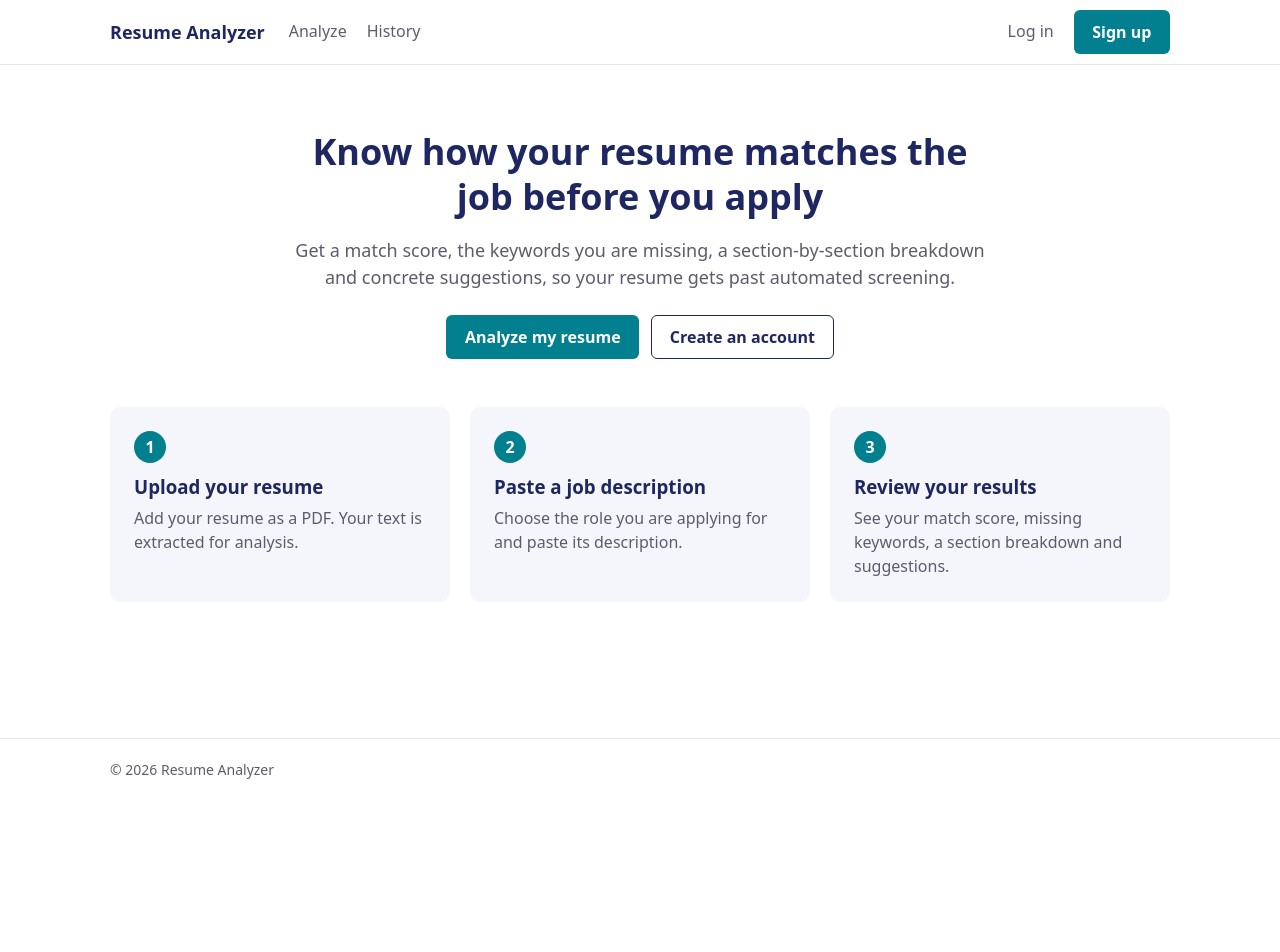
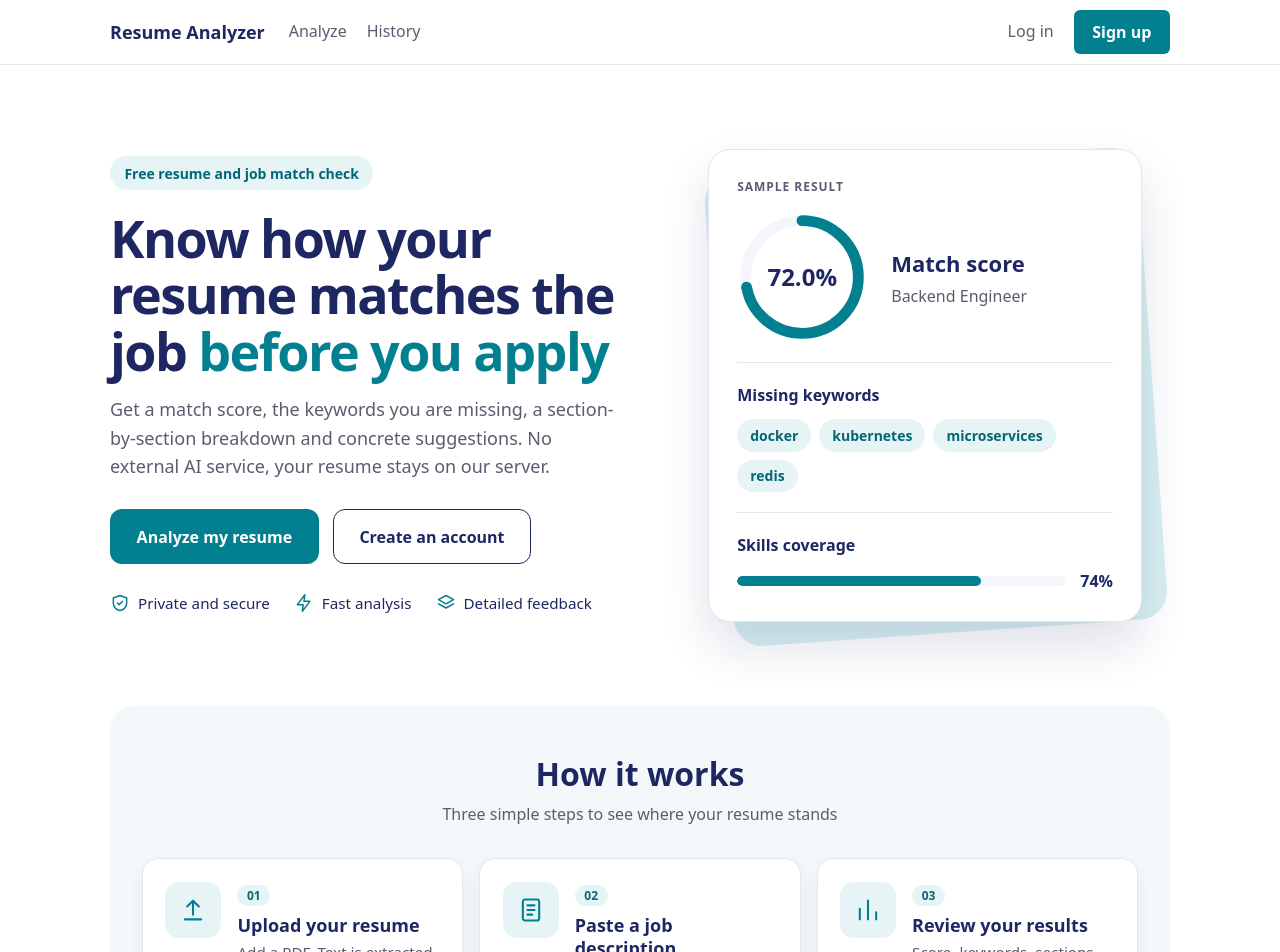
Before and after one commit to shivam-naithani/resume-analyzer, a React (Vite) app in the folder client/: page / in a window 1280 px wide. Shown: the top 952 px of the page. Before the commit the page ends 800 px from the top, so only its background shows below. Built offline with nearby package versions, Linux system fonts and the light colour scheme; no server answers.

Commit message:
Redesign landing page with sample result preview

```diff
--- a/client/package.json
+++ b/client/package.json
@@ -10,6 +10,7 @@
     "preview": "vite preview"
   },
   "dependencies": {
+    "@fontsource-variable/plus-jakarta-sans": "^5.3.0",
     "axios": "^1.20.0",
     "react": "^19.2.8",
     "react-dom": "^19.2.8",
--- /dev/null
+++ b/client/src/components/icons.jsx
@@ -0,0 +1,70 @@
+function Icon({ size = 24, children }) {
+  return (
+    <svg
+      width={size}
+      height={size}
+      viewBox="0 0 24 24"
+      fill="none"
+      stroke="currentColor"
+      strokeWidth="1.8"
+      strokeLinecap="round"
+      strokeLinejoin="round"
+      aria-hidden="true"
+    >
+      {children}
+    </svg>
+  );
+}
+
+export function ShieldIcon(props) {
+  return (
+    <Icon {...props}>
+      <path d="M12 3l8 3v6c0 4.5-3.2 8-8 9-4.8-1-8-4.5-8-9V6z" />
+      <path d="M9 12l2 2 4-4" />
+    </Icon>
+  );
+}
+
+export function BoltIcon(props) {
+  return (
+    <Icon {...props}>
+      <path d="M13 2L4 14h7l-1 8 9-12h-7z" />
+    </Icon>
+  );
+}
+
+export function LayersIcon(props) {
+  return (
+    <Icon {...props}>
+      <path d="M12 3l9 5-9 5-9-5z" />
+      <path d="M3 13l9 5 9-5" />
+    </Icon>
+  );
+}
+
+export function UploadIcon(props) {
+  return (
+    <Icon {...props}>
+      <path d="M12 16V5" />
+      <path d="M7 9l5-5 5 5" />
+      <path d="M5 20h14" />
+    </Icon>
+  );
+}
+
+export function ListIcon(props) {
+  return (
+    <Icon {...props}>
+      <rect x="5" y="3" width="14" height="18" rx="2" />
+      <path d="M9 8h6M9 12h6M9 16h4" />
+    </Icon>
+  );
+}
+
+export function ChartIcon(props) {
+  return (
+    <Icon {...props}>
+      <path d="M5 20V11M12 20V4M19 20v-6" />
+    </Icon>
+  );
+}
--- a/client/src/index.css
+++ b/client/src/index.css
@@ -6,6 +6,10 @@
   --muted: #5c5c6e;
   --border: #e3e6f0;
   --surface: #f4f6fb;
+  --teal-soft: #e6f4f5;
+  --teal-tint: #d9eff1;
+  --band: #f3f9fa;
+  --font: 'Plus Jakarta Sans Variable', system-ui, -apple-system, 'Segoe UI', Roboto, sans-serif;
   --max-width: 1100px;
   color-scheme: light;
 }
@@ -16,7 +20,7 @@
 
 body {
   margin: 0;
-  font-family: system-ui, -apple-system, 'Segoe UI', Roboto, sans-serif;
+  font-family: var(--font);
   color: var(--text);
   background: #fff;
   line-height: 1.5;
@@ -157,65 +161,261 @@ a {
   background: var(--surface);
 }
 
-/* ---------- Home ---------- */
+/* ---------------- Home ---------------- */
 
 .hero {
-  text-align: center;
-  max-width: 720px;
-  margin: 2rem auto 3rem;
+  display: grid;
+  grid-template-columns: minmax(0, 1.05fr) minmax(0, 1fr);
+  align-items: center;
+  gap: 3.5rem;
+  padding: 1.5rem 0 3.5rem;
+}
+
+.hero-badge {
+  display: inline-block;
+  padding: 0.4rem 0.9rem;
+  border-radius: 999px;
+  background: var(--teal-soft);
+  color: var(--teal-dark);
+  font-size: 0.875rem;
+  font-weight: 700;
 }
 
 .hero h1 {
-  font-size: 2.25rem;
-  margin-bottom: 1rem;
+  margin: 1.25rem 0 1rem;
+  font-size: 3.25rem;
+  font-weight: 800;
+  line-height: 1.08;
+  letter-spacing: -0.03em;
 }
 
-.hero p {
+.hero h1 span {
+  color: var(--teal);
+}
+
+.hero-lead {
+  max-width: 34rem;
+  margin: 0 0 1.75rem;
   font-size: 1.125rem;
+  line-height: 1.6;
   color: var(--muted);
 }
 
 .hero-actions {
   display: flex;
-  justify-content: center;
-  gap: 0.75rem;
-  margin-top: 1.5rem;
+  flex-wrap: wrap;
+  gap: 0.875rem;
 }
 
-.steps {
-  display: grid;
-  grid-template-columns: repeat(3, 1fr);
-  gap: 1.25rem;
+.btn-lg {
+  padding: 0.9rem 1.6rem;
+  border-radius: 12px;
+  font-size: 1rem;
 }
 
-.step-card {
-  background: var(--surface);
-  border-radius: 10px;
-  padding: 1.5rem;
+.hero-trust {
+  display: flex;
+  flex-wrap: wrap;
+  gap: 0.75rem 1.5rem;
+  margin: 1.75rem 0 0;
+  padding: 0;
+  list-style: none;
+  color: var(--navy);
+  font-size: 0.95rem;
+  font-weight: 500;
 }
 
-.step-card h3 {
-  margin: 0.75rem 0 0.5rem;
+.hero-trust li {
+  display: flex;
+  align-items: center;
+  gap: 0.5rem;
 }
 
-.step-card p {
-  margin: 0;
+.hero-trust svg {
+  color: var(--teal);
+}
+
+.hero-visual {
+  position: relative;
+  padding: 1.75rem;
+}
+
+.hero-visual-shape {
+  position: absolute;
+  inset: 1.75rem;
+  border-radius: 28px;
+  background: var(--teal-tint);
+  transform: rotate(-4deg) translate(10px, 12px);
+}
+
+.hero-preview {
+  position: relative;
+  padding: 1.75rem;
+  border: 1px solid var(--border);
+  border-radius: 22px;
+  background: #fff;
+  box-shadow: 0 24px 48px rgba(30, 39, 97, 0.14);
+}
+
+.hero-preview-label {
+  margin: 0 0 1rem;
+  font-size: 0.75rem;
+  font-weight: 700;
+  letter-spacing: 0.08em;
+  text-transform: uppercase;
   color: var(--muted);
 }
 
-.step-number {
-  display: inline-flex;
+.hero-preview-top {
+  display: flex;
+  align-items: center;
+  gap: 1.5rem;
+}
+
+.hero-preview .score-ring {
+  flex-shrink: 0;
+  width: 130px;
+  height: 130px;
+  margin: 0;
+}
+
+.hero-preview .score-ring-value {
+  font-size: 1.5rem;
+}
+
+.hero-preview-title {
+  font-size: 1.375rem;
+  font-weight: 800;
+  color: var(--navy);
+}
+
+.hero-preview-role {
+  margin-top: 0.25rem;
+  color: var(--muted);
+}
+
+.hero-preview-section {
+  margin-top: 1.25rem;
+  padding-top: 1.25rem;
+  border-top: 1px solid var(--border);
+}
+
+.hero-preview-heading {
+  margin-bottom: 0.75rem;
+  font-weight: 700;
+  color: var(--navy);
+}
+
+.hero-preview .chips {
+  margin: 0;
+}
+
+.hero-preview .chip {
+  border-color: transparent;
+  background: var(--teal-soft);
+  color: var(--teal-dark);
+  font-weight: 600;
+}
+
+.hero-preview-coverage {
+  display: flex;
+  align-items: center;
+  gap: 0.875rem;
+}
+
+.hero-preview-coverage .bar {
+  flex: 1;
+}
+
+.hero-preview-coverage strong {
+  color: var(--navy);
+}
+
+.how {
+  padding: 3rem 2rem 3.25rem;
+  border-radius: 24px;
+  background: var(--band);
+}
+
+.how-head {
+  margin-bottom: 2rem;
+  text-align: center;
+}
+
+.how-head h2 {
+  margin: 0;
+  font-size: 2rem;
+  font-weight: 800;
+}
+
+.how-head p {
+  margin: 0.5rem 0 0;
+  color: var(--muted);
+}
+
+.how-steps {
+  display: grid;
+  grid-template-columns: repeat(3, minmax(0, 1fr));
+  gap: 1rem;
+  margin: 0;
+  padding: 0;
+  list-style: none;
+}
+
+.how-step {
+  display: flex;
+  gap: 1rem;
+  padding: 1.4rem;
+  border: 1px solid var(--border);
+  border-radius: 16px;
+  background: #fff;
+  box-shadow: 0 6px 18px rgba(30, 39, 97, 0.06);
+}
+
+.how-icon {
+  display: flex;
+  flex: 0 0 56px;
   align-items: center;
   justify-content: center;
-  width: 2rem;
-  height: 2rem;
-  border-radius: 50%;
-  background: var(--teal);
-  color: #fff;
+  height: 56px;
+  border-radius: 14px;
+  background: var(--teal-soft);
+  color: var(--teal);
+}
+
+.how-number {
+  display: inline-block;
+  padding: 0.1rem 0.6rem;
+  border-radius: 999px;
+  background: var(--teal-soft);
+  color: var(--teal-dark);
+  font-size: 0.75rem;
   font-weight: 700;
 }
 
+.how-step h3 {
+  margin: 0.5rem 0 0.25rem;
+  font-size: 1.125rem;
+}
+
+.how-step p {
+  margin: 0;
+  font-size: 0.95rem;
+  color: var(--muted);
+}
+
 /* ---------- Small screens ---------- */
+
+@media (max-width: 900px) {
+  .hero {
+    grid-template-columns: 1fr;
+    gap: 2rem;
+  }
+
+  .how-steps {
+    grid-template-columns: 1fr;
+  }
+}
 
 @media (max-width: 720px) {
   .menu-toggle {
@@ -245,15 +445,20 @@ a {
   }
 
   .hero h1 {
-    font-size: 1.75rem;
+    font-size: 2.25rem;
   }
 
-  .hero-actions {
-    flex-direction: column;
+  .hero-actions .btn {
+    flex: 1 1 100%;
   }
 
-  .steps {
-    grid-template-columns: 1fr;
+  .hero-preview-top {
+    flex-direction: column;
+    align-items: flex-start;
+  }
+
+  .how {
+    padding: 2rem 1.25rem;
   }
 }
 
--- a/client/src/main.jsx
+++ b/client/src/main.jsx
@@ -4,6 +4,7 @@ import { BrowserRouter } from 'react-router-dom'
 import './index.css'
 import App from './App.jsx'
 import AuthProvider from './context/AuthProvider.jsx'
+import '@fontsource-variable/plus-jakarta-sans';
 
 createRoot(document.getElementById('root')).render(
   <StrictMode>
--- a/client/src/pages/Home.jsx
+++ b/client/src/pages/Home.jsx
@@ -1,34 +1,114 @@
 import { Link } from 'react-router-dom';
+import {
+  BoltIcon,
+  ChartIcon,
+  LayersIcon,
+  ListIcon,
+  ShieldIcon,
+  UploadIcon,
+} from '../components/icons';
+import ScoreRing from '../components/ScoreRing';
+
+// Illustrative values for the hero preview, not a real analysis.
+const SAMPLE = {
+  score: 72,
+  role: 'Backend Engineer',
+  keywords: ['docker', 'kubernetes', 'microservices', 'redis'],
+  skillsCoverage: 74,
+};
+
+const trust = [
+  { icon: ShieldIcon, label: 'Private and secure' },
+  { icon: BoltIcon, label: 'Fast analysis' },
+  { icon: LayersIcon, label: 'Detailed feedback' },
+];
 
 const steps = [
-  { title: 'Upload your resume', text: 'Add your resume as a PDF. Your text is extracted for analysis.' },
-  { title: 'Paste a job description', text: 'Choose the role you are applying for and paste its description.' },
-  { title: 'Review your results', text: 'See your match score, missing keywords, a section breakdown and suggestions.' },
+  { icon: UploadIcon, title: 'Upload your resume', text: 'Add a PDF. Text is extracted for analysis.' },
+  { icon: ListIcon, title: 'Paste a job description', text: 'Choose the role you are applying for.' },
+  { icon: ChartIcon, title: 'Review your results', text: 'Score, keywords, sections and suggestions.' },
 ];
 
 export default function Home() {
   return (
     <>
       <section className="hero">
-        <h1>Know how your resume matches the job before you apply</h1>
-        <p>
-          Get a match score, the keywords you are missing, a section-by-section breakdown and
-          concrete suggestions, so your resume gets past automated screening.
-        </p>
-        <div className="hero-actions">
-          <Link to="/analyze" className="btn btn-primary">Analyze my resume</Link>
-          <Link to="/signup" className="btn btn-secondary">Create an account</Link>
+        <div className="hero-copy">
+          <span className="hero-badge">Free resume and job match check</span>
+          <h1>
+            Know how your resume matches the job <span>before you apply</span>
+          </h1>
+          <p className="hero-lead">
+            Get a match score, the keywords you are missing, a section-by-section breakdown and
+            concrete suggestions. No external AI service, your resume stays on our server.
+          </p>
+          <div className="hero-actions">
+            <Link to="/analyze" className="btn btn-primary btn-lg">Analyze my resume</Link>
+            <Link to="/signup" className="btn btn-secondary btn-lg">Create an account</Link>
+          </div>
+          <ul className="hero-trust">
+            {trust.map(({ icon: Icon, label }) => (
+              <li key={label}>
+                <Icon size={20} />
+                {label}
+              </li>
+            ))}
+          </ul>
+        </div>
+
+        <div className="hero-visual" aria-hidden="true">
+          <div className="hero-visual-shape" />
+          <div className="hero-preview">
+            <p className="hero-preview-label">Sample result</p>
+            <div className="hero-preview-top">
+              <ScoreRing score={SAMPLE.score} />
+              <div>
+                <div className="hero-preview-title">Match score</div>
+                <div className="hero-preview-role">{SAMPLE.role}</div>
+              </div>
+            </div>
+
+            <div className="hero-preview-section">
+              <div className="hero-preview-heading">Missing keywords</div>
+              <ul className="chips">
+                {SAMPLE.keywords.map((keyword) => (
+                  <li className="chip" key={keyword}>{keyword}</li>
+                ))}
+              </ul>
+            </div>
+
+            <div className="hero-preview-section">
+              <div className="hero-preview-heading">Skills coverage</div>
+              <div className="hero-preview-coverage">
+                <div className="bar">
+                  <div className="bar-fill" style={{ width: `${SAMPLE.skillsCoverage}%` }} />
+                </div>
+                <strong>{SAMPLE.skillsCoverage}%</strong>
+              </div>
+            </div>
+          </div>
         </div>
       </section>
 
-      <section className="steps">
-        {steps.map((step, index) => (
-          <div className="step-card" key={step.title}>
-            <span className="step-number">{index + 1}</span>
-            <h3>{step.title}</h3>
-            <p>{step.text}</p>
-          </div>
-        ))}
+      <section className="how">
+        <div className="how-head">
+          <h2>How it works</h2>
+          <p>Three simple steps to see where your resume stands</p>
+        </div>
+        <ol className="how-steps">
+          {steps.map(({ icon: Icon, title, text }, index) => (
+            <li className="how-step" key={title}>
+              <span className="how-icon">
+                <Icon size={28} />
+              </span>
+              <div>
+                <span className="how-number">{String(index + 1).padStart(2, '0')}</span>
+                <h3>{title}</h3>
+                <p>{text}</p>
+              </div>
+            </li>
+          ))}
+        </ol>
       </section>
     </>
   );
```
Also changed, not shown: 1 other file (tests, documents, lock files or other folders).
